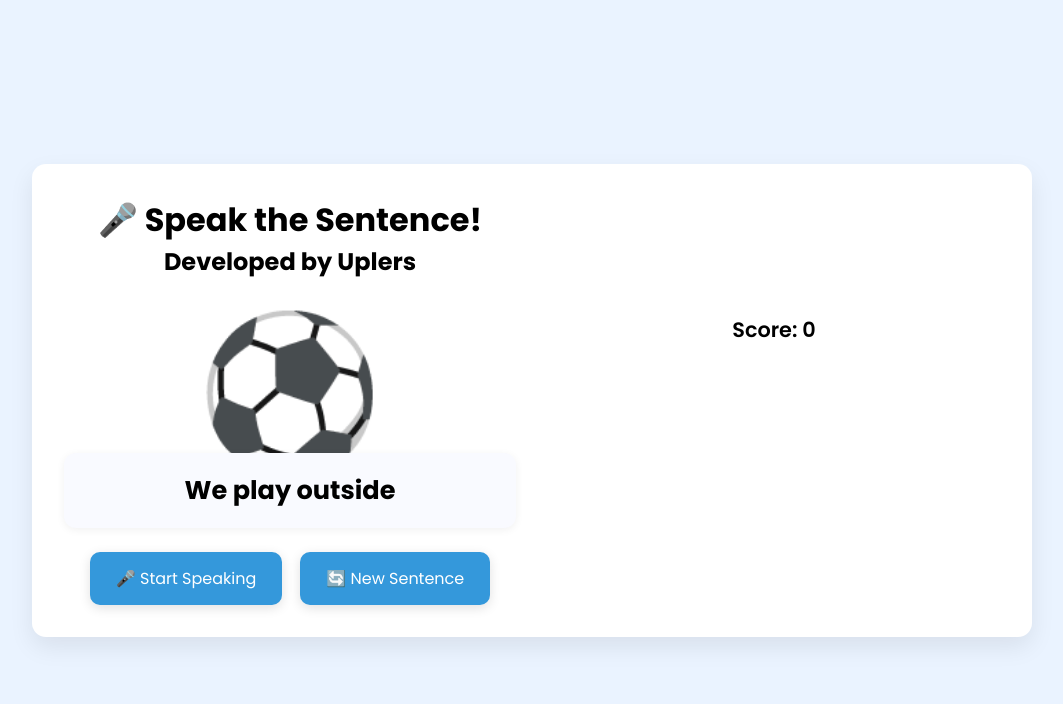
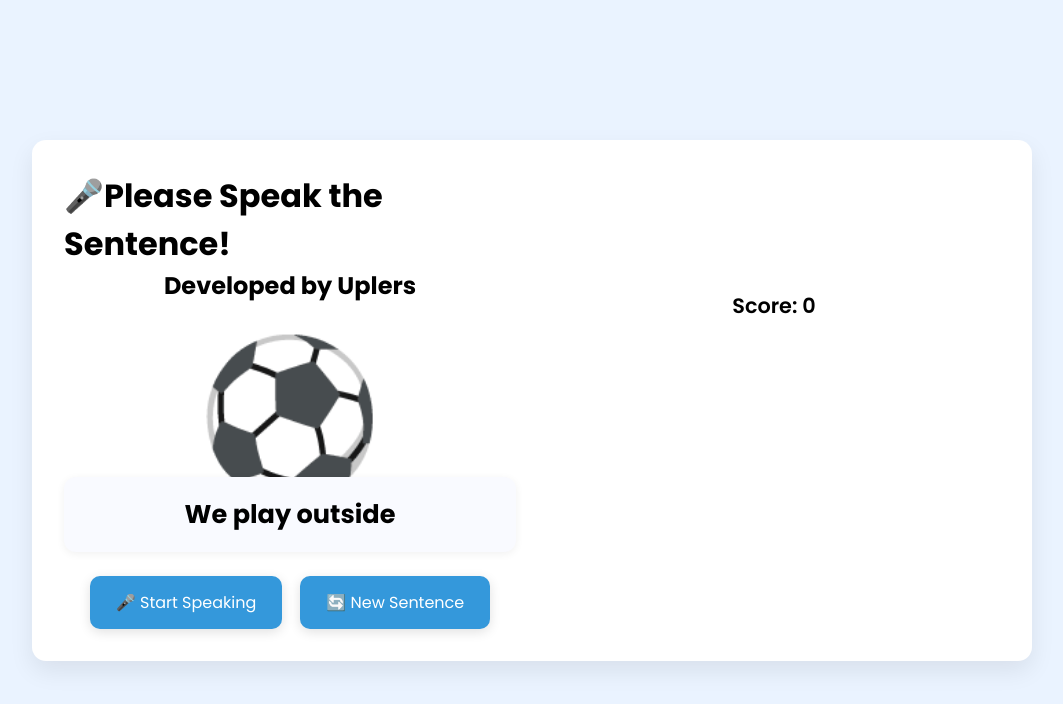
Before and after one commit to deepakuplers/speechapp, a plain HTML site: page index.html in a window 1280 px wide. Shown: the whole page, without its empty margins (108-1171 px from the left). Drawn offline with Linux system fonts and the light colour scheme.

Commit message:
please-speak-sentence

```diff
--- a/index.html
+++ b/index.html
@@ -65,7 +65,7 @@ button:disabled{background:#a9c5df;transform:none;cursor:not-allowed}
 <div class="box">
   <!-- LEFT SIDE -->
   <div id="left">
-    <h1>🎤 Speak the Sentence!</h1>
+    <h1>🎤Please Speak the Sentence!</h1>
     <h2>Developed by Uplers</h2>
 
     <div id="image">🍎</div>
```
